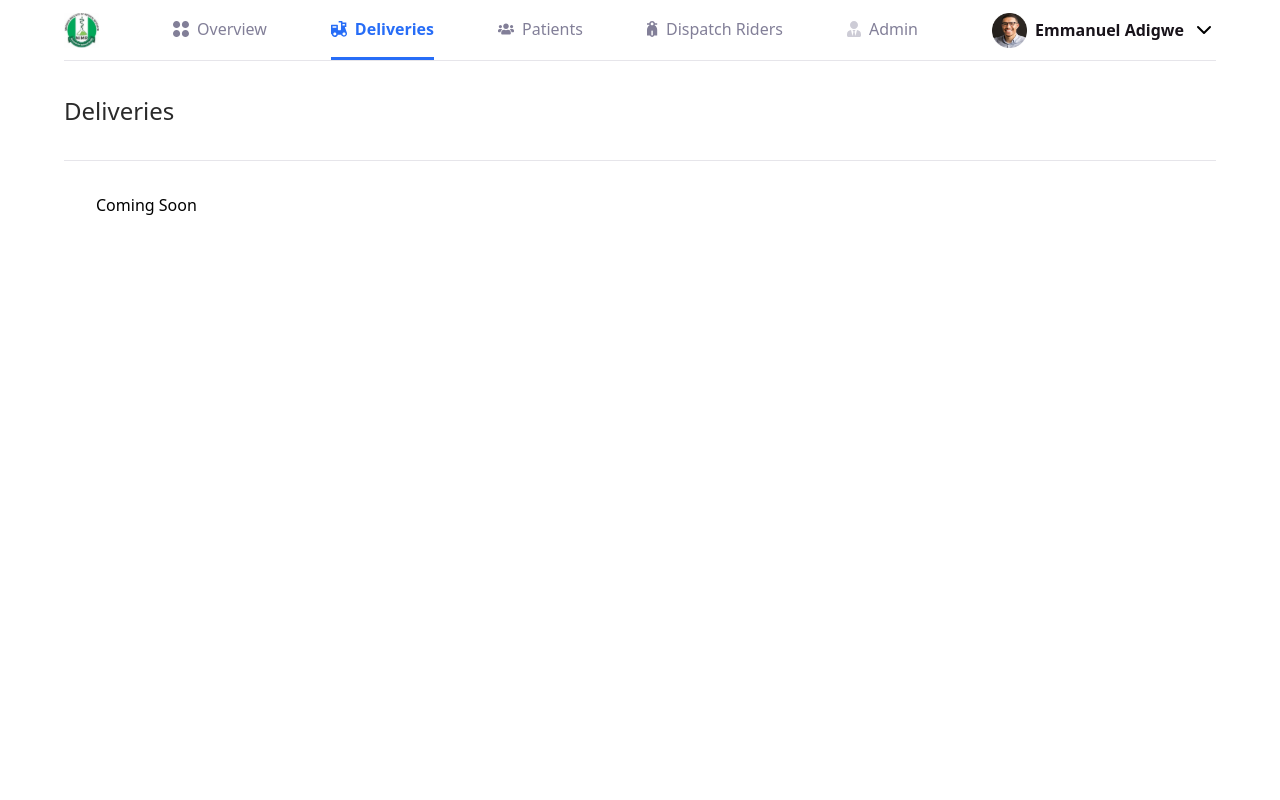
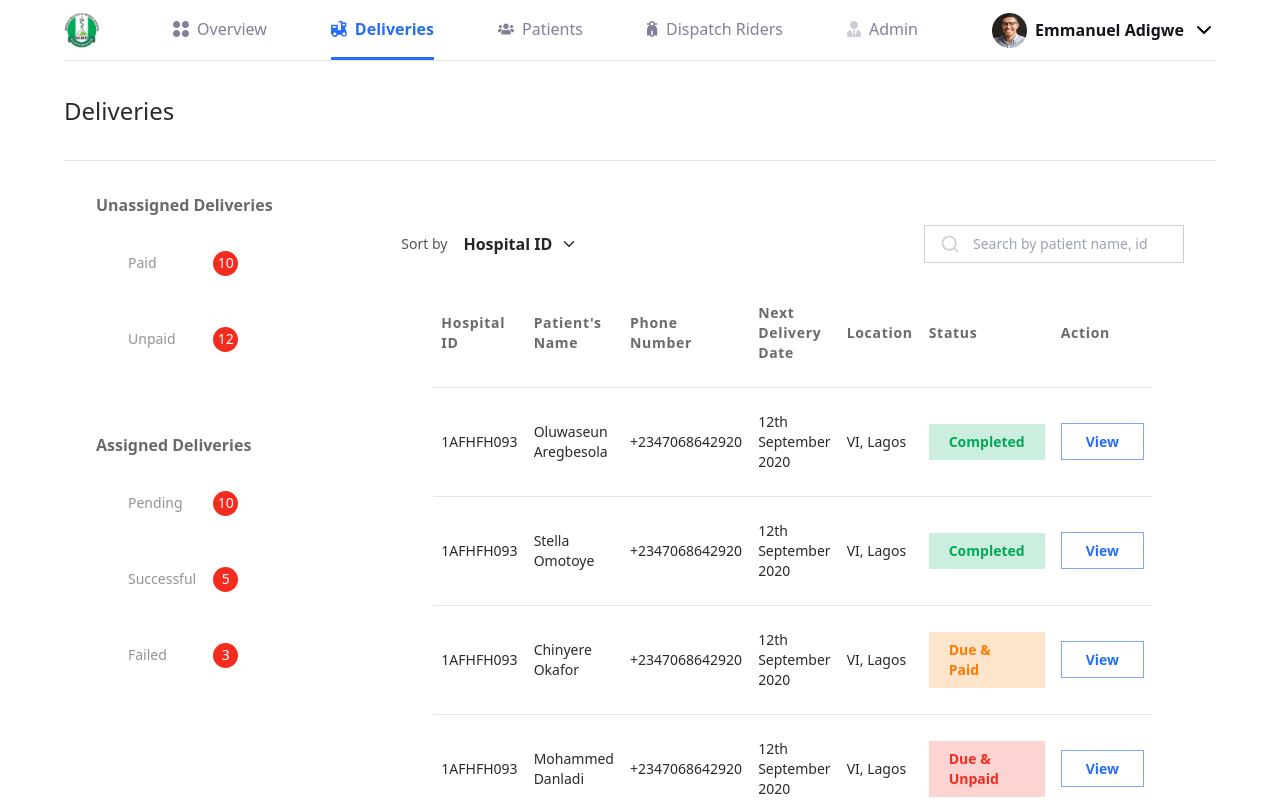
Before and after one commit to Lekipising/cc-nimr, a Next.js app: page /dashboard/deliveries in a window 1280 px wide. Shown: the top 800 px of the page. Built offline with nearby package versions, Linux system fonts and the light colour scheme.

Commit message:
deliveries side bar filters

```diff
--- /dev/null
+++ b/src/app/(dashboard)/dashboard/deliveries/components/deliveries.table.tsx
@@ -0,0 +1,162 @@
+"use client";
+import React from "react";
+import Link from "next/link";
+import { patientsData } from "../../patients/components/data";
+
+function DeliveriesTable() {
+  return (
+    <div className="w-full flex-1 mt-8">
+      <div className="flex justify-between items-center mb-4">
+        <div className="flex items-center gap-2">
+          <label htmlFor="sort" className="mr-2 text-[#262626CC] text-sm">
+            Sort by
+          </label>
+          <button className="flex items-center gap-2 cursor-pointer">
+            <span className="text-[#262626] font-semibold">Hospital ID</span>
+            <svg
+              xmlns="http://www.w3.org/2000/svg"
+              width="18"
+              height="18"
+              viewBox="0 0 24 24"
+              fill="none"
+              stroke="currentColor"
+              stroke-width="2"
+              stroke-linecap="round"
+              stroke-linejoin="round"
+              className="lucide lucide-chevron-down text-[#262626]"
+            >
+              <path d="m6 9 6 6 6-6" />
+            </svg>
+          </button>
+        </div>
+
+        <div className="relative">
+          <svg
+            xmlns="http://www.w3.org/2000/svg"
+            width="20"
+            height="20"
+            viewBox="0 0 24 24"
+            fill="none"
+            stroke="currentColor"
+            stroke-width="2"
+            stroke-linecap="round"
+            stroke-linejoin="round"
+            className="lucide lucide-search absolute left-4 text-[#CFCFCF] top-1/2 -translate-y-1/2"
+          >
+            <circle cx="11" cy="11" r="8" />
+            <path d="m21 21-4.3-4.3" />
+          </svg>
+          <input
+            type="text"
+            placeholder="Search by patient name, id"
+            className="border border-[#CFCFCF] p-2 pl-12 focus:outline-none focus:border-[#276DF7] text-sm"
+          />
+        </div>
+      </div>
+
+      <div className="w-auto mx-8 flex flex-col">
+        <table className="min-w-full bg-white">
+          <thead>
+            <tr className="w-full border-b text-left text-sm font-semibold text-[#2A2A2AB2] tracking-wider">
+              <th className="p-2 py-6">Hospital ID</th>
+              <th className="p-2 py-6">Patient&apos;s Name</th>
+              <th className="p-2 py-6">Phone Number</th>
+              <th className="p-2 py-6">Next Delivery Date</th>
+              <th className="p-2 py-6">Location</th>
+              <th className="p-2 py-6">Status</th>
+              <th className="p-2 py-6">Action</th>
+            </tr>
+          </thead>
+          <tbody>
+            {patientsData.map((patient, idx) => (
+              <PatientRow key={idx} patient={patient} />
+            ))}
+          </tbody>
+        </table>
+
+        <div className="w-full mt-8 flex justify-between">
+          <span className="text-[#26262699] text-sm">
+            You’re viewing 10 out of 87 deliveries
+          </span>
+
+          <div className="flex items-center gap-4">
+            <button className="border-[1px] border-[#26262633] h-[30px] w-[63px] text-sm text-[#26262699] rounded-2xl hover:bg-[#26262699] hover:text-white transition-all ease-in duration-150">
+              Prev
+            </button>
+            <button className="border-[1px] border-transparent h-[30px] w-[30px] text-sm text-[#26262699] rounded-2xl hover:bg-[#26262699] hover:text-white transition-all ease-in duration-150">
+              1
+            </button>
+            <button className="border-[1px] border-[#26262633] h-[30px] w-[30px] text-sm text-[#26262699] rounded-2xl hover:bg-[#26262699] hover:text-white transition-all ease-in duration-150">
+              2
+            </button>
+            <button className="border-[1px] border-transparent h-[30px] w-[30px] text-sm text-[#26262699] rounded-2xl hover:bg-[#26262699] hover:text-white transition-all ease-in duration-150">
+              3
+            </button>
+            <button className="border-[1px] border-transparent h-[30px] w-[30px] text-sm text-[#26262699] rounded-2xl hover:bg-[#26262699] hover:text-white transition-all ease-in duration-150">
+              4
+            </button>
+            <span>...</span>
+            <button className="border-[1px] border-transparent h-[30px] w-[30px] text-sm text-[#26262699] rounded-2xl hover:bg-[#26262699] hover:text-white transition-all ease-in duration-150">
+              8
+            </button>
+            <button className="border-[1px] border-[#26262633] h-[30px] w-[63px] text-sm text-[#26262699] rounded-2xl  hover:bg-[#26262699] hover:text-white transition-all ease-in duration-150">
+              Next
+            </button>
+          </div>
+        </div>
+      </div>
+    </div>
+  );
+}
+
+export default DeliveriesTable;
+
+function PatientRow({
+  patient,
+}: {
+  patient: {
+    hospitalID: string;
+    name: string;
+    phone: string;
+    nextDeliveryDate: string;
+    location: string;
+    status: string;
+    id: string;
+  };
+}) {
+  const statusColor = () => {
+    switch (patient.status) {
+      case "Completed":
+        return "bg-[#01A85A33] text-[#01A85A]";
+      case "Due & Paid":
+        return "bg-[#FF7A0033] text-[#FF7A00]";
+      case "Due & Unpaid":
+        return "bg-[#F42C1F33] text-[#F42C1F]";
+      default:
+        return "bg-[#006AE733] text-[#006AE7]";
+    }
+  };
+
+  return (
+    <tr className="border-b text-sm text-[#2A2A2A]">
+      <td className="p-2 py-6">{patient.hospitalID}</td>
+      <td className="p-2 py-6">{patient.name}</td>
+      <td className="p-2 py-6">{patient.phone}</td>
+      <td className="p-2 py-6">{patient.nextDeliveryDate}</td>
+      <td className="p-2 py-6">{patient.location}</td>
+      <td className="p-2 py-6">
+        <span className={`inline-block px-5 py-2 font-bold ${statusColor()}`}>
+          {patient.status}
+        </span>
+      </td>
+      <td className="p-2 py-6">
+        <Link
+          href={`/dashboard/patients/${patient.id}/view`}
+          className="text-[#276DF7] px-6 hover:bg-[#276DF7] hover:text-white transition-all ease-in duration-150 py-2 font-bold hover:underline border-[1px] border-[#276DF799]"
+        >
+          View
+        </Link>
+      </td>
+    </tr>
+  );
+}
--- a/src/app/(dashboard)/dashboard/deliveries/page.tsx
+++ b/src/app/(dashboard)/dashboard/deliveries/page.tsx
@@ -1,5 +1,104 @@
 import React from "react";
+import DeliveriesTable from "./components/deliveries.table";
+import Link from "next/link";
 
-export default function Deliveries() {
-  return <section className="p-8">Coming Soon</section>;
+export default function Deliveries({
+  searchParams,
+}: {
+  searchParams?: { [key: string]: string | string[] | undefined };
+}) {
+  const deliveriesFilters = {
+    unassigned: [
+      {
+        title: "Paid",
+        count: 10,
+        query: "paid",
+      },
+      {
+        title: "Unpaid",
+        count: 12,
+        query: "unpaid",
+      },
+    ],
+    assigned: [
+      {
+        title: "Pending",
+        count: 10,
+        query: "pending",
+      },
+      {
+        title: "Successful",
+        count: 5,
+        query: "successful",
+      },
+      {
+        title: "Failed",
+        count: 3,
+        query: "failed",
+      },
+    ],
+  };
+  return (
+    <section className="p-8 flex gap-32">
+      <div className="w-[300px] flex flex-col gap-16">
+        <div className="flex flex-col gap-4">
+          <span className="font-bold text-[#2A2A2AB2]">
+            Unassigned Deliveries
+          </span>
+          {deliveriesFilters.unassigned.map((filter) => (
+            <OneSideItem
+              key={filter.title}
+              text={filter.title}
+              to={`/dashboard/deliveries?filter=${filter.query}`}
+              isActive={searchParams?.filter === filter.query}
+              count={filter.count}
+            />
+          ))}
+        </div>
+        <div className="flex flex-col gap-4">
+          <span className="font-bold text-[#2A2A2AB2]">
+            Assigned Deliveries
+          </span>
+          {deliveriesFilters.assigned.map((filter) => (
+            <OneSideItem
+              key={filter.title}
+              text={filter.title}
+              to={`/dashboard/deliveries?filter=${filter.query}`}
+              isActive={searchParams?.filter === filter.query}
+              count={filter.count}
+            />
+          ))}
+        </div>
+      </div>
+      <DeliveriesTable />
+    </section>
+  );
 }
+
+function OneSideItem({
+  text,
+  to,
+  isActive,
+  count,
+}: {
+  text: string;
+  to: string;
+  isActive: boolean;
+  count: number;
+}) {
+  return (
+    <Link
+      href={to}
+      className={`w-full flex justify-start pl-8 relative h-[60px] items-center border-r-[3px] ${
+        isActive
+          ? "font-bold text-[#276DF7] bg-[#276DF71A] text-base border-[#276DF7]"
+          : "font-medium text-sm text-[#2A2A2A80] bg-transparent border-transparent"
+      } hover:bg-[#276DF71A] hover:text-[#276DF7] transition-all ease-in duration-150`}
+    >
+      {text}
+      <span className="absolute right-8 flex justify-center items-center text-white font-medium text-sm bg-[#F42C1F] h-[25px] w-[25px] rounded-full">
+        {count}
+      </span>
+    </Link>
+  );
+}
```
